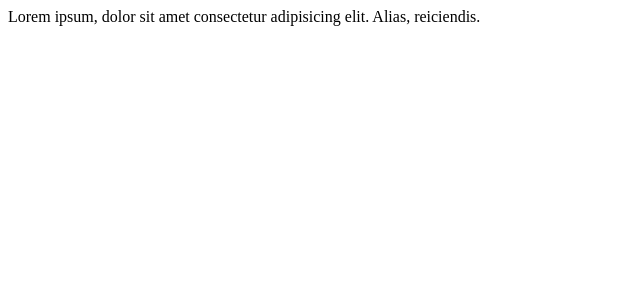
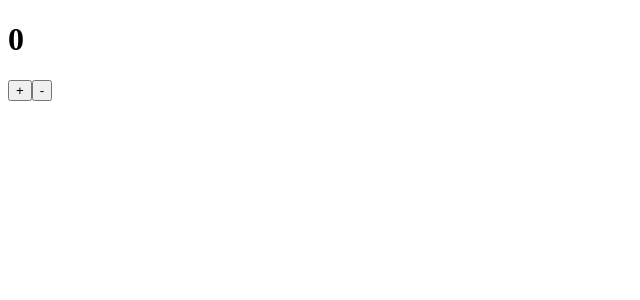
Before and after one commit to lucasmls/react-studies, a React (Create React App) app in the folder redux-react-counter/: page / in a window 1280 px wide. Shown: the top 300 px of the page, without its empty margins (0-640 px from the left). Built offline with nearby package versions, Linux system fonts and the light colour scheme.

Commit message:
[redux-counter] - Markup e implementação do contador, ainda sem Redux

```diff
--- a/redux-react-counter/src/App.js
+++ b/redux-react-counter/src/App.js
@@ -1,11 +1,21 @@
-import React, { Component } from 'react'
+import React, { PureComponent } from 'react'
+import Counter from './components/Counter/Counter'
 
-class App extends Component {
+class App extends PureComponent {
+  state = {
+    counter: 0
+  }
+
+  increment = () => this.setState({ counter: this.state.counter + 1  })
+
+  decrement = () => this.setState({ counter: this.state.counter - 1  })
+
   render() {
     return (
-      <div className="App">
-        Lorem ipsum, dolor sit amet consectetur adipisicing elit. Alias, reiciendis.
-      </div>
+      <Counter
+        counter={this.state.counter}
+        increment={this.increment}
+        decrement={this.decrement} />
     )
   }
 }
--- /dev/null
+++ b/redux-react-counter/src/components/Counter/Counter.js
@@ -0,0 +1,12 @@
+import React, { Fragment } from 'react'
+
+const Counter = ({ counter, increment, decrement }) => (
+  <Fragment>
+    <h1 data-js="counter">{ counter }</h1>
+    <button data-js="INCREMENT" onClick={increment}>+</button>
+    <button data-js="DECREMENT" onClick={decrement}>-</button>
+  </Fragment>
+)
+
+
+export default Counter
```
